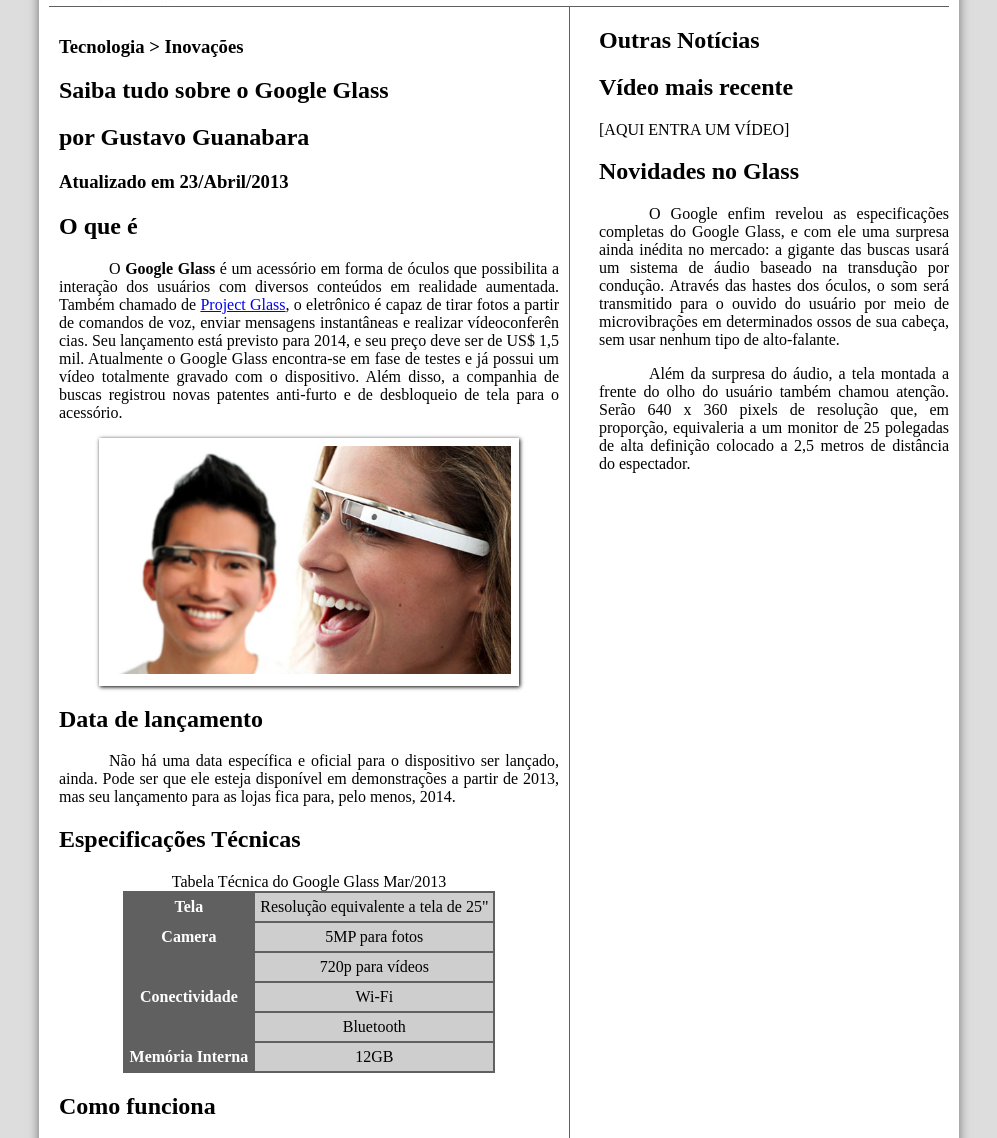
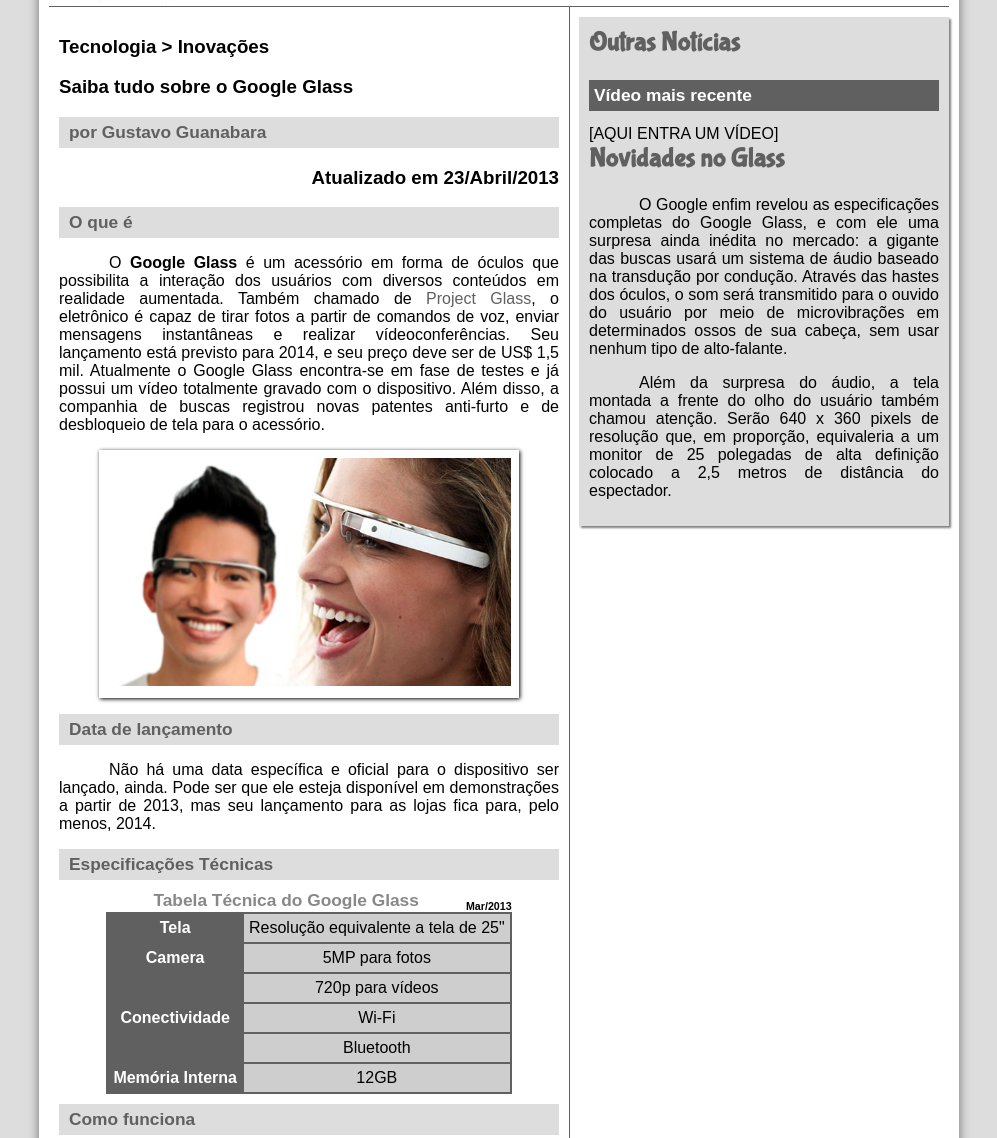
Before and after one commit to Scheffel-V/learningWeb, a plain HTML site: page index.html in a window 1280 px wide. Shown: the part 169-1307 px from the top of the page, without its empty margins (141-1138 px from the left). Drawn offline with Linux system fonts and the light colour scheme.

Commit message:
1) Estilo para tabelas em CSS3
2) Interfaces em HTML5

```diff
--- a/_css/estilo.css
+++ b/_css/estilo.css
@@ -8,6 +8,7 @@
     body {
       background-color: #dddddd;
       color: rgba(0,0,0,1);
+      font-family: Arial, sans-serif;
     }
 
     div#interface {
@@ -21,6 +22,15 @@
     p {
       text-align: justify;
       text-indent: 50px;
+    }
+
+    a {
+      color: #606060;
+      text-decoration: none;
+    }
+
+    a:hover {
+      text-decoration: underline;
     }
 
     header#cabecalho img#icone {
@@ -127,6 +137,38 @@
       padding: 10px;
     }
 
+    article#noticia-principal h2 {
+      font-size: 13pt;
+      color: #606060;
+      background-color: #dddddd;
+      padding: 5px 0px 5px 10px;
+      margin: 10px 0px 10px 0px;
+    }
+
+    article#cabecalho-artigo h1 {
+      font-family: 'FonteLogo';
+      font-size: 20pt;
+      color: #606060;
+      margin-bottom: 0px;
+      margin-top: 0px;
+    }
+
+    article#cabecalho-artigo h2 {
+      font-size: 13pt;
+      color: #cecece;
+      background-color: #ffffff;
+      margin: 0px;
+    }
+
+    article#cabecalho-artigo h3 {
+      font-size: 12pt;
+      color: #606060;
+    }
+
+    .direita {
+    	text-align: right;
+    }
+
     table#tabelaspec {
       border: 1px solid #606060;
       border-spacing: 0px;
@@ -152,10 +194,42 @@
       background-color: #cecece;
     }
 
+    table#tabelaspec caption {
+    	color: #888888;
+    	font-size: 13pt;
+    	font-weight: bolder;
+    }
+
+    table#tabelaspec span {
+    	display: block;
+    	float: right;
+    	color: #000000;
+    	font-size: 8pt;
+    	margin-top: 10px;
+    }
+
     aside#lateral {
       display: block;
       width: 350px;
       float: right;
+      background-color: #dddddd;
+      padding: 10px;
+      margin-top: 10px;
+      box-shadow: 2px 2px 2px rgba(0,0,0,0.5);
+    }
+
+    aside#lateral h1 {
+      font-family: 'FonteLogo';
+      font-size: 20pt;
+      color: #606060;
+      margin-top: 0px;
+    }
+
+    aside#lateral h2 {
+      background-color: #606060;
+      font-size: 13pt;
+      color: #ffffff;
+      padding: 5px;
     }
 
     footer#rodape {
--- a/index.html
+++ b/index.html
@@ -29,12 +29,16 @@
     </header>
 
 <section id="corpo">
+
+<article id="noticia-principal">
+<header id="cabecalho-artigo">
 <hgroup>
 <h3>Tecnologia > Inovações</h3>
 <h1>Saiba tudo sobre o Google Glass</h1>
 <h2>por Gustavo Guanabara</h2>
-<h3>Atualizado em 23/Abril/2013</h3>
+<h3 class="direita">Atualizado em 23/Abril/2013</h3>
 </hgroup>
+</header>
 
 <h2 style="text-align: left;">O que é</h2>
 <p> O <b>Google Glass</b> é um acessório em forma de óculos que possibilita a interação dos usuários com diversos conteúdos em realidade aumentada. Também chamado de <a href="http://glass.google.com" target="_blank">Project Glass</a>, o eletrônico é capaz de tirar fotos a partir de comandos de voz, enviar mensagens instantâneas e realizar vídeo<wbr/>con<wbr/>ferên<wbr/>cias. Seu lançamento está previsto para 2014, e seu preço deve ser de US$ 1,5 mil. Atualmente o <m>Google Glass</m> encontra-se em fase de testes e já possui um vídeo totalmente gravado com o dispositivo. Além disso, a companhia de buscas registrou novas patentes anti-furto e de desbloqueio de tela para o acessório. </p>
@@ -47,13 +51,13 @@
   </figcaption>
 </figure>
 
-<h1>Data de lançamento</h1>
+<h2>Data de lançamento</h2>
 <p>Não há uma data específica e oficial para o dispositivo ser lançado, ainda. Pode ser que ele esteja disponível em demonstrações a partir de 2013, mas seu lançamento para as lojas fica para, pelo menos, 2014.</p>
 
-<h1>Especificações Técnicas</h1>
+<h2>Especificações Técnicas</h2>
 
 <table id="tabelaspec">
-<caption>Tabela Técnica do Google Glass Mar/2013</caption>
+<caption>Tabela Técnica do Google Glass <span>Mar/2013</span></caption>
 <tr><td class="ce">Tela</td><td class="cd">Resolução equivalente a tela de 25"</td></tr>
 <tr><td rowspan="2" class="ce">Camera</td><td class="cd">5MP para fotos</td></tr>
                    <tr><td class="cd">720p para vídeos</td></tr>
@@ -61,12 +65,13 @@
 <tr><td class="cd">Bluetooth</td></tr>
 <tr><td class="ce">Memória Interna</td><td class="cd">12GB</td></tr></table>
 
-<h1>Como funciona</h1>
+<h2>Como funciona</h2>
 <p>De acordo com fontes próximas do Google, os óculos vão contar com uma pequena tela de LCD ou AMOLED na parte superior e em frente aos olhos do usuário. Com o uso de uma câmera e GPS, você pode se situar, assim como selecionar opções com o movimento da cabeça.</p>
 
-<h1>O que você pode fazer com o Google Glasses</h1>
+<h2>O que você pode fazer com o Google Glasses</h2>
 <p>O vídeo de divulgação do Google mostra que você pode se transformar em uma espécie de “super-<wbr/>humano”, já que o aparelho pode indicar a quantos metros você está de seu destino, se o metrô está aberto ou fechado, mostrar o clima, agenda e até mesmo permitir que você marque encontros apenas com comandos de voz.</p>
 [AQUI ENTRA UM VÍDEO]
+</article>
 </section>
 
 <aside id="lateral">
```
